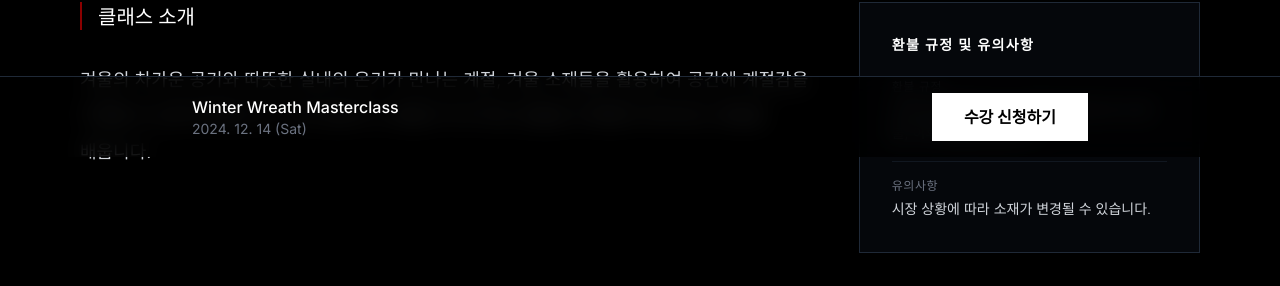
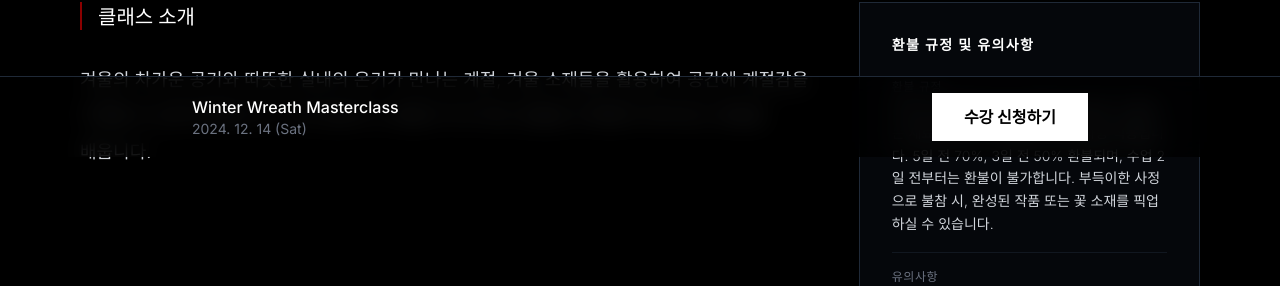
Before and after one commit to corpsj/na, a Next.js app: page /class/1 in a window 1280 px wide. Shown: the part 643-929 px from the top of the page. Built offline with nearby package versions, Linux system fonts and the light colour scheme; a web font is replaced by a local one.

Commit message:
Update refund policy and notes with detailed professional content

```diff
--- a/data/classData.ts
+++ b/data/classData.ts
@@ -63,8 +63,8 @@ export const classes: ClassDetail[] = [
             }
         ],
         policy: {
-            refund: "수업 7일 전까지 100% 환불, 3일 전 50% 환불, 이후 환불 불가합니다.",
-            note: "시장 상황에 따라 소재가 변경될 수 있습니다."
+            refund: "수업 7일 전까지 100% 환불 가능하며, 이후에는 재료 준비로 인해 환불 규정이 차등 적용됩니다. 5일 전 70%, 3일 전 50% 환불되며, 수업 2일 전부터는 환불이 불가합니다. 부득이한 사정으로 불참 시, 완성된 작품 또는 꽃 소재를 픽업하실 수 있습니다.",
+            note: "시장 상황에 따라 꽃 소재가 변경될 수 있으며, 이는 환불 사유가 되지 않습니다. 수업 시작 10분 전까지 도착해주시기 바라며, 주차 공간이 협소하오니 가급적 대중교통을 이용 부탁드립니다. 수업 중 촬영된 사진은 포트폴리오로 사용될 수 있습니다."
         },
         schedules: [
             "12월 14일 (토) 14:00",
```
